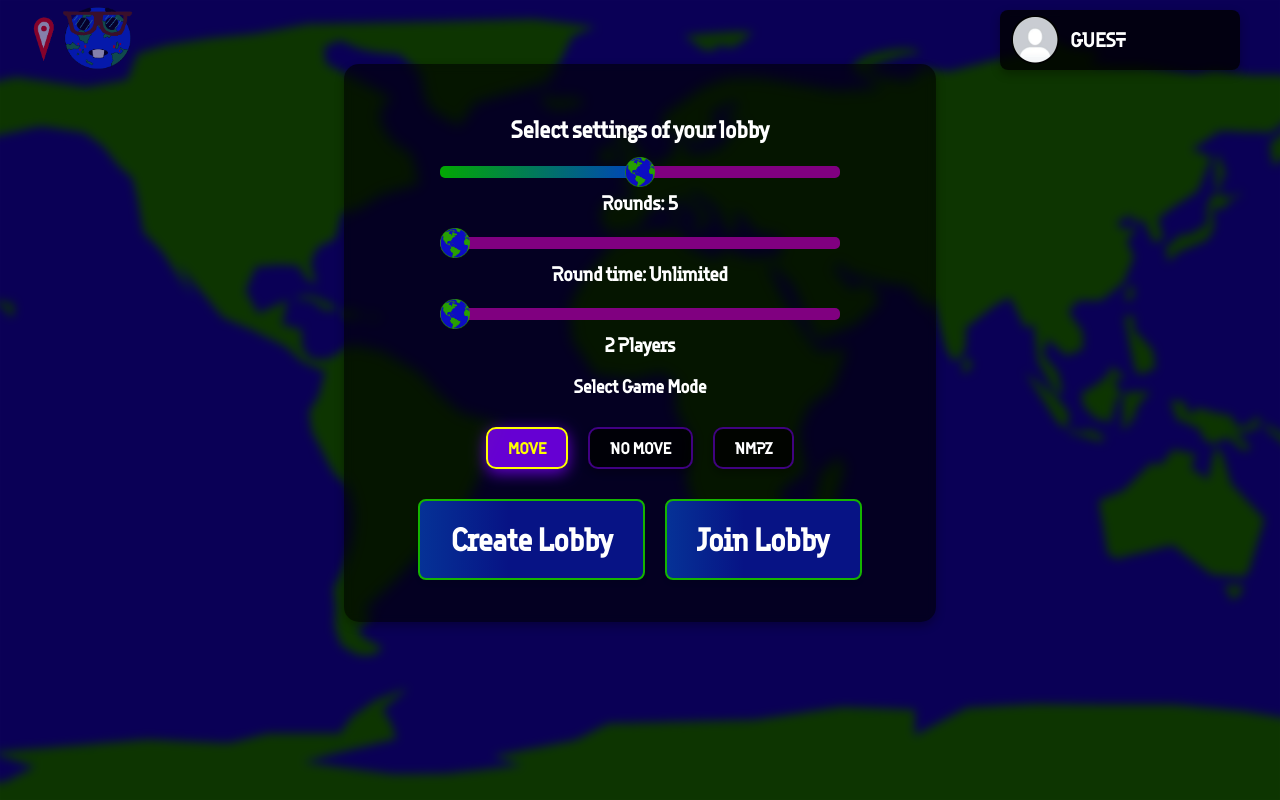
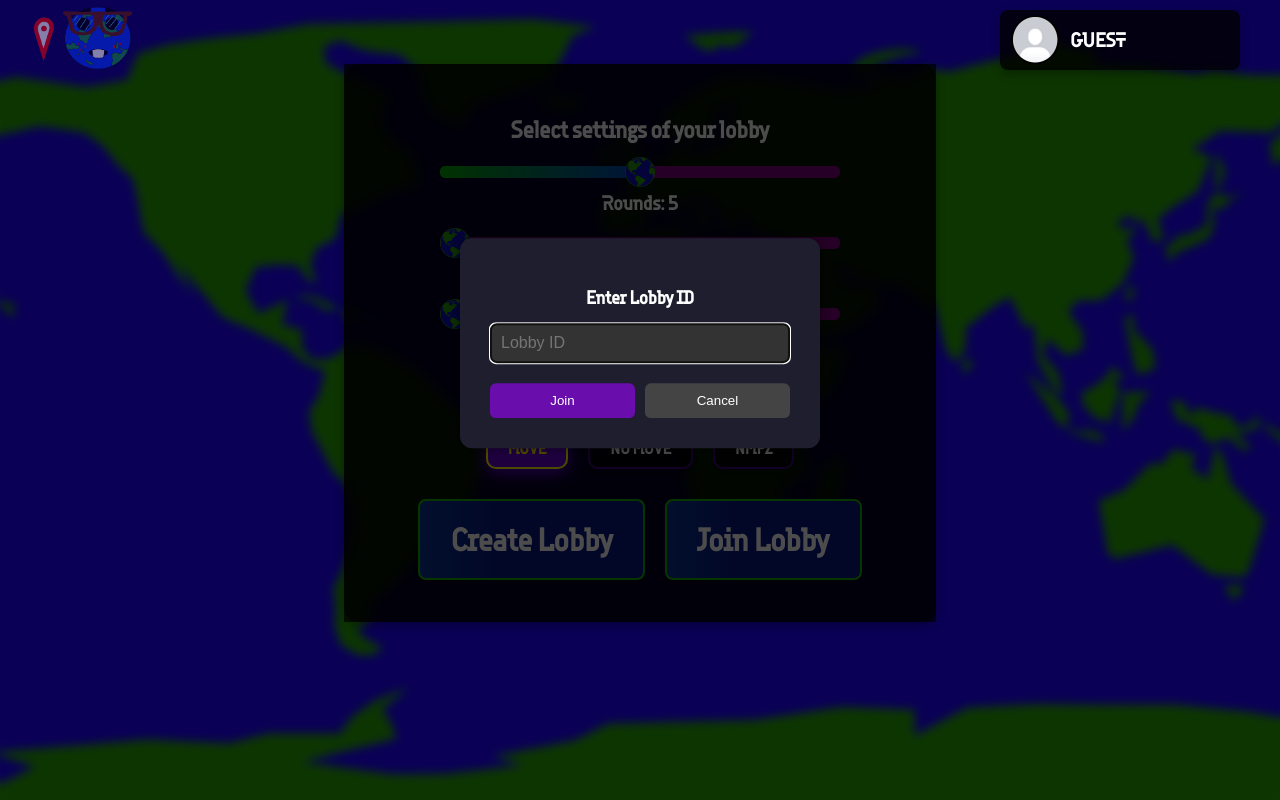
Before and after one commit to gum3k/geoguessr-pg, a React (Create React App) app in the folder app/client/: page /gamesettings_multi in a window 1280 px wide. Both pictures are taken after a click on the button "Join Lobby". Built offline with nearby package versions, Linux system fonts and the light colour scheme; no server answers.

Commit message:
Closes #24, additional small fixes
- fix summary centering
- better lobby ID
- add lobby ID input popup
- add server check if lobby exists

```diff
--- a/app/client/src/components/pages/game/GameSummaryComponent.jsx
+++ b/app/client/src/components/pages/game/GameSummaryComponent.jsx
@@ -65,7 +65,7 @@ const GameSummaryComponent = ({ roundInfo = [] }) => {
     <ContainerComponent>
       <div
         className="map-wrapper mt-4"
-        style={{ position: "relative", height: "100vh", backgroundColor: "white" }}
+        style={{ position: "relative", height: "100vh", backgroundColor: "white", overflow: "hidden" }}
       >
         <GoogleMap
           mapContainerStyle={mapContainerStyle}
--- a/app/client/src/components/pages/game/GuessSummary.jsx
+++ b/app/client/src/components/pages/game/GuessSummary.jsx
@@ -45,15 +45,18 @@ const GuessSummary = ({
     if (playerLocation) bounds.extend(playerLocation);
     if (targetLocation) bounds.extend(targetLocation);
 
-    if (!bounds.isEmpty()) {
+    if (!bounds.isEmpty() && (playerLocation && targetLocation)) {
       const barHeight = bottomBarRef.current?.clientHeight || 0;
-
-      map.fitBounds(bounds, { // Adjust the bounds to fit the markers
+      map.fitBounds(bounds, {
         top: 30,
         right: 30,
         left: 30,
         bottom: barHeight,
       });
+    } else if (playerLocation || targetLocation) {
+      const singleLocation = playerLocation || targetLocation;
+      map.setCenter(singleLocation);
+      map.setZoom(4);
     }
   }, [playerLocation, targetLocation]);
 
@@ -61,12 +64,12 @@ const GuessSummary = ({
     <ContainerComponent>
       <div
         className="map-wrapper mt-4"
-        style={{ position: "relative", height: "100vh", backgroundColor: "white" }}
+        style={{ position: "relative", height: "100vh", backgroundColor: "white", overflow: "hidden" }}
       >
         <GoogleMap
           mapContainerStyle={mapContainerStyle}
           center={{ lat: 0, lng: 0 }}
-          zoom={4}
+          zoom={6}
           options={mapOptions}
           onLoad={onMapLoad}
         >
--- /dev/null
+++ b/app/client/src/components/theme/PopupInputComponent.jsx
@@ -0,0 +1,110 @@
+import { useRef, useEffect } from "react";
+
+const PopupInputComponent = ({ title, placeholder, value, onChange, onConfirm, onCancel }) => {
+    const inputRef = useRef(null);
+
+    useEffect(() => {
+        inputRef.current?.focus();
+        const handleKeyDown = (e) => {
+            if (e.key === "Enter") {
+                onConfirm();
+            } else if (e.key === "Escape") {
+                onCancel();
+            }
+        };
+        window.addEventListener("keydown", handleKeyDown);
+        return () => window.removeEventListener("keydown", handleKeyDown);
+    }, [onConfirm, onCancel]);
+
+    return (
+        <div style={styles.overlay}>
+            <div style={styles.popup}>
+                <h3 style={styles.title}>{title}</h3>
+                <input
+                    ref={inputRef}
+                    type="text"
+                    placeholder={placeholder}
+                    value={value}
+                    onChange={onChange}
+                    style={styles.input}
+                />
+                <div style={styles.buttons}>
+                    <button style={styles.confirmButton} onClick={onConfirm}>Join</button>
+                    <button style={styles.cancelButton} onClick={onCancel}>Cancel</button>
+                </div>
+            </div>
+        </div>
+    );
+};
+
+const styles = {
+    overlay: {
+        position: 'fixed',
+        top: 0,
+        left: 0,
+        right: 0,
+        bottom: 0,
+        overflow: 'hidden',
+        backgroundColor: 'rgba(0,0,0,0.7)',
+        display: 'flex',
+        justifyContent: 'center',
+        alignItems: 'center',
+        zIndex: 999,
+    },
+    popup: {
+        position: 'absolute',
+        top: '50%',
+        left: '50%',
+        transform: 'translate(-50%, -50%)',
+        backgroundColor: '#1e1e2f',
+        borderRadius: '12px',
+        padding: '30px',
+        textAlign: 'center',
+        width: '300px',
+        boxShadow: '0 0 10px rgba(0,0,0,0.5)',
+        display: 'flex',
+        flexDirection: 'column',
+        alignItems: 'center',
+    },
+    title: {
+        color: '#fff',
+        marginBottom: '15px',
+    },
+    input: {
+        width: '100%',
+        padding: '10px',
+        fontSize: '16px',
+        borderRadius: '6px',
+        border: '1px solid #888',
+        marginBottom: '20px',
+        backgroundColor: '#333',
+        color: '#fff',
+        boxSizing: 'border-box',
+    },
+    buttons: {
+        display: 'flex',
+        justifyContent: 'space-between',
+        width: '100%',
+        gap: '10px',
+    },
+    confirmButton: {
+        flex: 1,
+        padding: '10px 20px',
+        backgroundColor: '#6a0dad',
+        color: '#fff',
+        border: 'none',
+        borderRadius: '6px',
+        cursor: 'pointer',
+    },
+    cancelButton: {
+        flex: 1,
+        padding: '10px 20px',
+        backgroundColor: '#444',
+        color: '#fff',
+        border: 'none',
+        borderRadius: '6px',
+        cursor: 'pointer',
+    },
+};
+
+export default PopupInputComponent;
--- a/app/client/src/views/RoundSelectionScreenMulti.jsx
+++ b/app/client/src/views/RoundSelectionScreenMulti.jsx
@@ -5,6 +5,7 @@ import ContainerComponent from '../components/theme/ContainerComponent';
 import ContentComponent from '../components/theme/ContentComponent';
 import BasicButtonComponent from '../components/theme/BasicButtonComponent';
 import SliderComponent from '../components/pages/settings/SliderComponent';
+import PopupInputComponent from '../components/theme/PopupInputComponent';
 import io from 'socket.io-client';
 
 const socket = io('http://localhost:5000');
@@ -16,29 +17,49 @@ const RoundSelectionScreen = () => {
   const [numberOfPlayers, setNumberOfPlayers] = useState(2);
   const [mapName] = useState('equally_distributed_world_5mln');
   const [lobbyCreated, setLobbyCreated] = useState(false);
-  const [lobbyId, setLobbyId] = useState(null); // Store lobby ID here
+  const [lobbyId, setLobbyId] = useState(null);
+  const [showJoinPopup, setShowJoinPopup] = useState(false);
+  const [joinLobbyId, setJoinLobbyId] = useState('');
   const navigate = useNavigate();
 
   useEffect(() => {
     const handleLobbyCreated = (lobbyData) => {
       console.log('Lobby Created:', lobbyData);
-      setLobbyCreated(true); // Mark that the lobby has been created
-      setLobbyId(lobbyData.lobbyId); // Set the lobby ID for later
+      setLobbyCreated(true);
+      setLobbyId(lobbyData.lobbyId);
       navigate(`/lobby/${lobbyData.lobbyId}`, { state: { lobbyData } });
     };
 
     socket.on('lobbyCreated', handleLobbyCreated);
-    console.log('Lobby Created');
+
     return () => {
       socket.off('lobbyCreated', handleLobbyCreated);
     };
-  }, [lobbyId, navigate]);
+  }, [lobbyId, joinLobbyId, navigate]);
 
   const createLobby = () => {
     if (!lobbyCreated) {
       console.log("Creating a lobby...");
       socket.emit('createLobby', { rounds, roundTime, selectedMode, mapName });
     }
+  };
+
+  const joinLobby = () => {
+    setShowJoinPopup(true);
+  };
+
+  const submitJoinLobby = () => {
+    const trimmedId = joinLobbyId.trim();
+    if (!trimmedId) return;
+
+    socket.emit('checkLobby', trimmedId, (exists) => {
+      if (exists) {
+        setShowJoinPopup(false);
+        navigate(`/lobby/${trimmedId}`);
+      } else {
+        alert("Lobby not found. Please check the ID.");
+      }
+    });
   };
 
   const handleModeSelect = (mode) => {
@@ -72,7 +93,6 @@ const RoundSelectionScreen = () => {
           onChange={(e) => setRoundTime(Number(e.target.value))}
           label={formatTime(roundTime)}
         />
-
         <SliderComponent
           min={2}
           max={10}
@@ -115,14 +135,23 @@ const RoundSelectionScreen = () => {
           <BasicButtonComponent
             buttonText="Create Lobby"
             onClick={createLobby}
-            disabled={lobbyCreated} // Disable button after lobby creation
+            disabled={lobbyCreated}
           />
-
           <BasicButtonComponent
             buttonText="Join Lobby"
-              //onClick={joinLobby}
+            onClick={joinLobby}
           />
         </div>
+        {showJoinPopup && (
+          <PopupInputComponent
+            title="Enter Lobby ID"
+            placeholder="Lobby ID"
+            value={joinLobbyId}
+            onChange={(e) => setJoinLobbyId(e.target.value)}
+            onConfirm={submitJoinLobby}
+            onCancel={() => setShowJoinPopup(false)}
+          />
+        )}
       </ContentComponent>
     </ContainerComponent>
   );
```
Also changed, not shown: 1 other file (tests, documents, lock files or other folders). Lines whose indentation alone changed are shown as unchanged.
